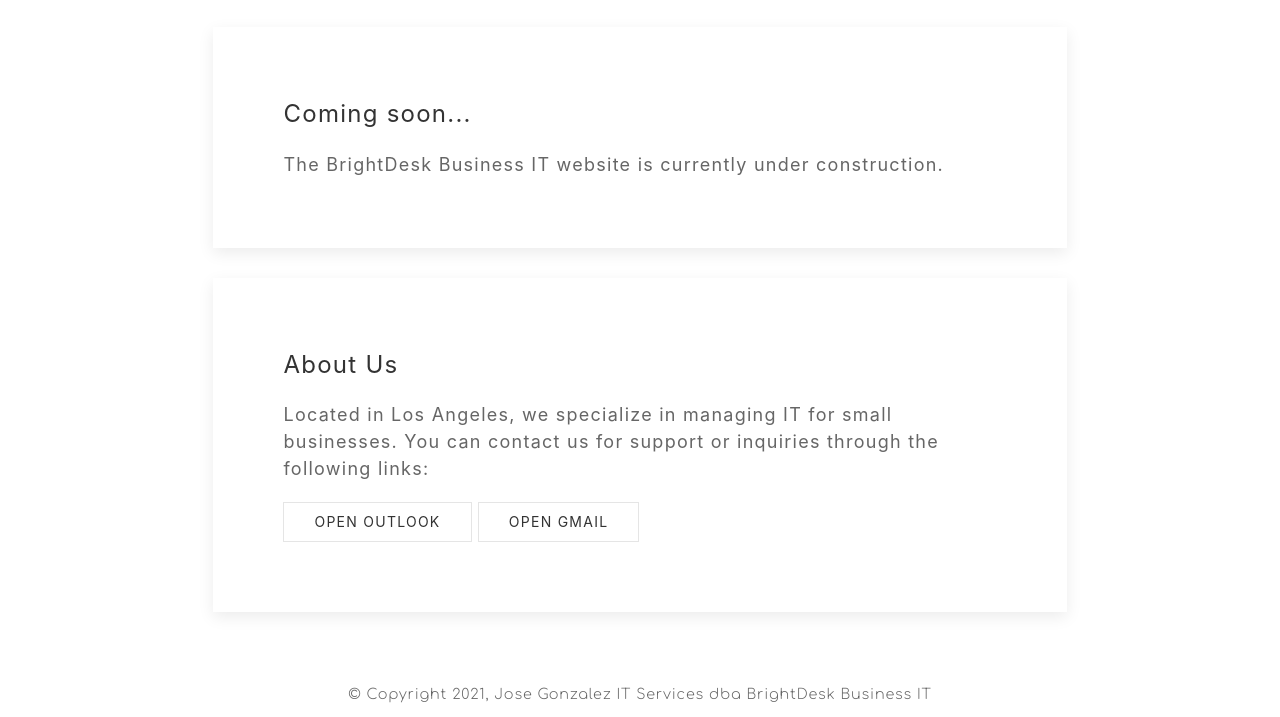
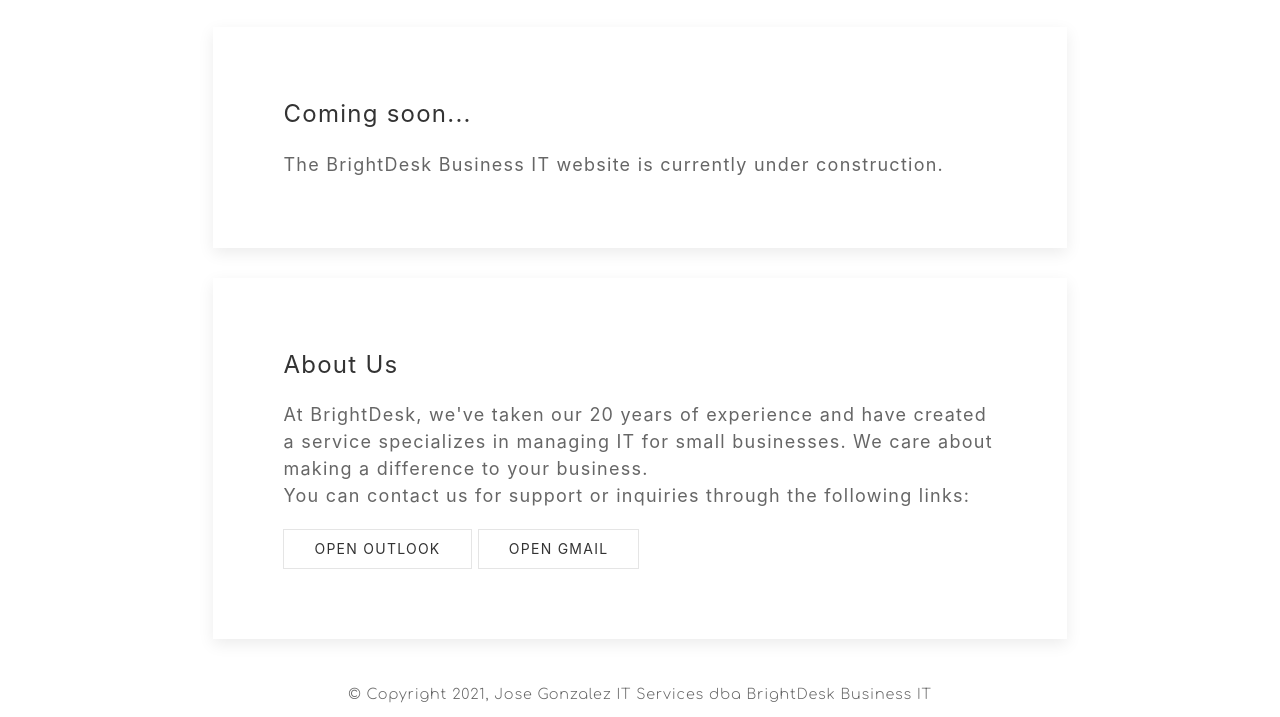
Before and after one commit to brightdesk/m2.lincoln, a plain HTML site: page index.html in a window 1280 px wide. Shown: the part 83-800 px from the top of the page. Drawn offline with Linux system fonts and the light colour scheme.

Commit message:
Update index.html

```diff
--- a/index.html
+++ b/index.html
@@ -58,7 +58,8 @@
 
   <div class="uk-card uk-card-default uk-card-large uk-width-2-3 uk-card-body uk-align-center">
     <h3 class="uk-card-title">About Us</h3>
-    <p>Located in Los Angeles, we specialize in managing IT for small businesses. You can contact us for support or inquiries through the following links:</p>
+    <p>At BrightDesk, we've taken our 20 years of experience and have created a service specializes in managing IT for small businesses. We care about making a difference to your business.
+      <br> You can contact us for support or inquiries through the following links:</p>
     <a class="uk-button uk-button-default" href="mailto:admin@brightdesktop.com">Open Outlook</a>
     <a class="uk-button uk-button-default" href="https://mail.google.com/mail/?view=cm&fs=1&to=admin@brightdesktop.com">Open Gmail</a>
   </div>
```
